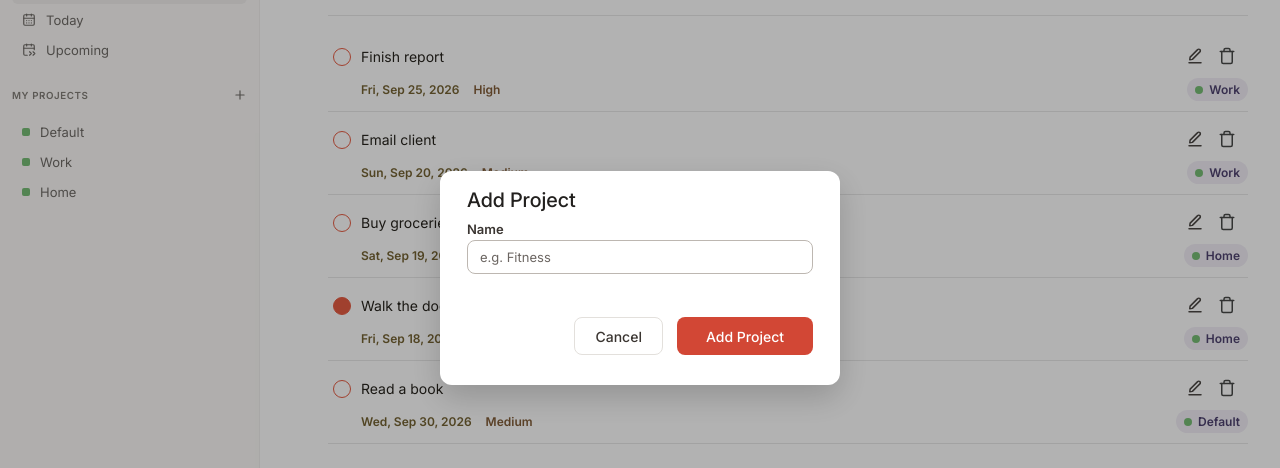
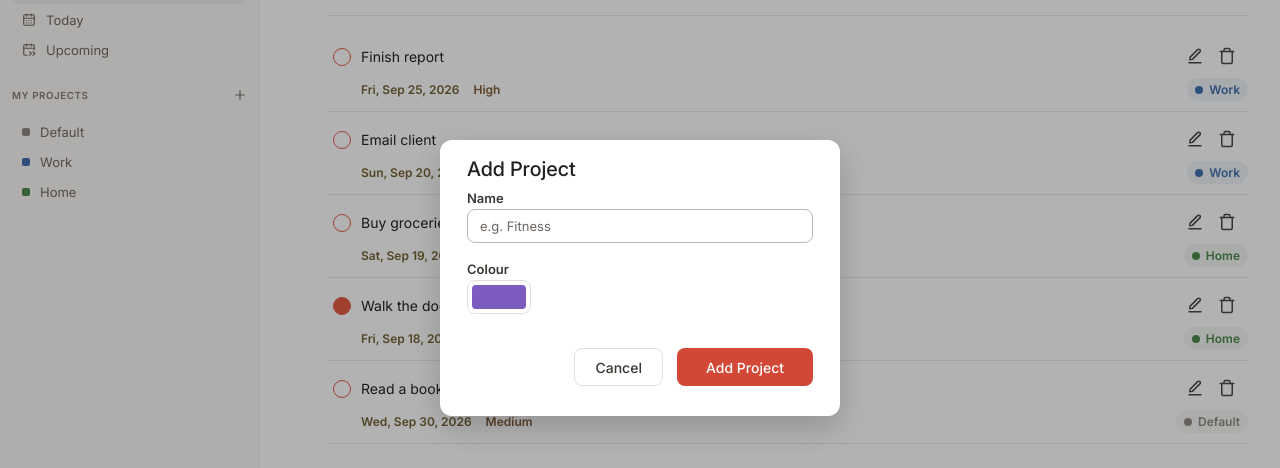
Before and after one commit to HelloHim/todo-app, a website built with webpack: page src/index.html in a window 1280 px wide. Both pictures are taken after a click on the button 240 px from the left and 217 px from the top of the page. Shown: the part 122-590 px from the top of the page. Built offline with nearby package versions, Linux system fonts and the light colour scheme.

Commit message:
feat: let each project have its own colour
Every project used to share the same hard-coded dot and pill colours.
Projects now store a colour, picked when the project is added, and it
is used for the sidebar dot, the task form dot and the task pill. The
pill background is a light tint of the same colour, keeping the look
of the original design.

```diff
--- a/src/domController.js
+++ b/src/domController.js
@@ -69,6 +69,7 @@ export default function domController(manager) {
 
       const dot = document.createElement("span");
       dot.classList.add("project-dot");
+      dot.style.backgroundColor = project.colour;
       projectDiv.appendChild(dot);
 
       const label = document.createElement("span");
@@ -134,8 +135,14 @@ export default function domController(manager) {
 
       const pill = document.createElement("span");
       pill.classList.add("project-pill");
+      // The text uses the project's colour. Adding "14" to the end of a hex
+      // colour makes it about 8% see-through, so on the white page the
+      // background shows as a very light version of the same colour.
+      pill.style.color = project.colour;
+      pill.style.backgroundColor = project.colour + "14";
       const pillDot = document.createElement("span");
       pillDot.classList.add("project-dot");
+      pillDot.style.backgroundColor = project.colour;
       pill.appendChild(pillDot);
       const pillLabel = document.createElement("span");
       pillLabel.textContent = project.projectName;
@@ -177,10 +184,19 @@ export default function domController(manager) {
   };
 
   // Shows a hollow dot beside the project select when the inbox is chosen,
-  // and a filled one for a real project, as a native select cannot show
-  // icons inside itself.
+  // and one filled with the project's colour for a real project, as a native
+  // select cannot show icons inside itself.
   const updateProjectDot = function () {
-    projectDot.classList.toggle("inbox", projectSelect.value === "defaultProjectId");
+    const isInbox = projectSelect.value === "defaultProjectId";
+    projectDot.classList.toggle("inbox", isInbox);
+
+    if (isInbox) {
+      // Clear the colour so the hollow inbox style from the CSS shows.
+      projectDot.style.backgroundColor = "";
+    } else {
+      const project = manager.getProjectById(projectSelect.value);
+      projectDot.style.backgroundColor = project.colour;
+    }
   };
   projectSelect.addEventListener("change", updateProjectDot);
 
@@ -266,17 +282,18 @@ export default function domController(manager) {
   const cancelProject = document.getElementById("cancel-project");
   cancelProject.addEventListener("click", () => projectDialog.close());
 
-  // Create a project from the form's name, then close the form and
-  // re-render. Like the task title, the browser only fires submit once the
-  // name is not blank.
+  // Create a project from the form's name and colour, then close the form
+  // and re-render. Like the task title, the browser only fires submit once
+  // the name is not blank.
   projectForm.addEventListener("submit", (event) => {
     event.preventDefault();
     const formData = new FormData(projectForm);
     const projectName = formData.get("projectName").trim();
+    const colour = formData.get("colour");
 
     // Generate a unique id the same way as for tasks.
     const projectId = crypto.randomUUID().substring(0, 5);
-    manager.createProject(projectId, projectName);
+    manager.createProject(projectId, projectName, colour);
 
     projectDialog.close();
     renderPage();
--- a/src/index.html
+++ b/src/index.html
@@ -213,6 +213,10 @@
             title="Enter a name"
           />
         </div>
+        <div class="form-field">
+          <label for="project-colour-input">Colour</label>
+          <input id="project-colour-input" name="colour" type="color" value="#7c5cbf" />
+        </div>
         <div class="form-actions">
           <button id="cancel-project" type="button">Cancel</button>
           <button id="submit-project" type="submit">Add Project</button>
--- a/src/index.js
+++ b/src/index.js
@@ -5,8 +5,8 @@ import "./styles.css";
 const manager = new Manager();
 
 // Dummy data for testing the manager during development.
-manager.createProject("workProjectId", "Work");
-manager.createProject("homeProjectId", "Home");
+manager.createProject("workProjectId", "Work", "#3f72af");
+manager.createProject("homeProjectId", "Home", "#4e8a4c");
 manager.createTask(
   "task1",
   "Finish report",
--- a/src/manager.js
+++ b/src/manager.js
@@ -13,7 +13,7 @@ export default class Manager {
   createInitialDefaultProject() {
     // The default project every task starts in, and falls back to if
     // its project is removed.
-    const defaultProject = new Project("defaultProjectId", "default");
+    const defaultProject = new Project("defaultProjectId", "default", "#8f8a85");
     this.projectList.push(defaultProject);
   }
   createTask(taskId, title, description, completionStatus, priority, duedate, projectId) {
@@ -25,8 +25,8 @@ export default class Manager {
     const index = this.taskList.findIndex((element) => element.taskId === taskId);
     if (index !== -1) this.taskList = this.taskList.toSpliced(index, 1);
   }
-  createProject(projectId, projectName) {
-    const project = new Project(projectId, projectName);
+  createProject(projectId, projectName, colour) {
+    const project = new Project(projectId, projectName, colour);
     this.projectList.push(project);
   }
   // Removes a project and moves its tasks to the default project, so no task
--- a/src/project.js
+++ b/src/project.js
@@ -1,8 +1,11 @@
-// A named group of tasks. Tasks refer to a project by its projectId.
+// A named group of tasks. Tasks refer to a project by its projectId. The
+// colour is a hex string such as "#7c5cbf", used for the project's dot and
+// pill.
 export default class Project {
-  constructor(projectId, projectName) {
+  constructor(projectId, projectName, colour) {
     this.projectId = projectId;
     this.projectName = projectName;
+    this.colour = colour;
   }
   editProjectName(newProjectName) {
     this.projectName = newProjectName;
--- a/src/styles.css
+++ b/src/styles.css
@@ -152,7 +152,6 @@ button {
   width: 8px;
   height: 8px;
   border-radius: 2px;
-  background-color: #77bd75;
   flex-shrink: 0;
 }
 
@@ -263,10 +262,8 @@ button {
   align-items: center;
   gap: 6px;
   flex-shrink: 0;
-  background-color: #f1eef6;
   border-radius: 12px;
   padding: 4px 8px;
-  color: #4e426f;
   font-size: 12px;
   font-weight: 600;
   text-transform: capitalize;
@@ -460,6 +457,24 @@ button {
   padding-left: 27px;
 }
 
+/* A small swatch rather than a full-width bar. */
+#project-form #project-colour-input {
+  width: 64px;
+  padding: 4px;
+  cursor: pointer;
+}
+
+/* Remove the browser's extra padding and border around the colour, so the
+   swatch fills the box with rounded corners. */
+#project-colour-input::-webkit-color-swatch-wrapper {
+  padding: 0;
+}
+
+#project-colour-input::-webkit-color-swatch {
+  border: none;
+  border-radius: 4px;
+}
+
 .form-actions {
   display: flex;
   justify-content: flex-end;
@@ -472,6 +487,11 @@ button {
     border-radius: 8px;
     font-size: 14px;
   }
+}
+
+/* The colour swatch is short, so the gap above the buttons looked too big. */
+#project-form .form-actions {
+  margin-top: 16px;
 }
 
 #cancel-task,
```
